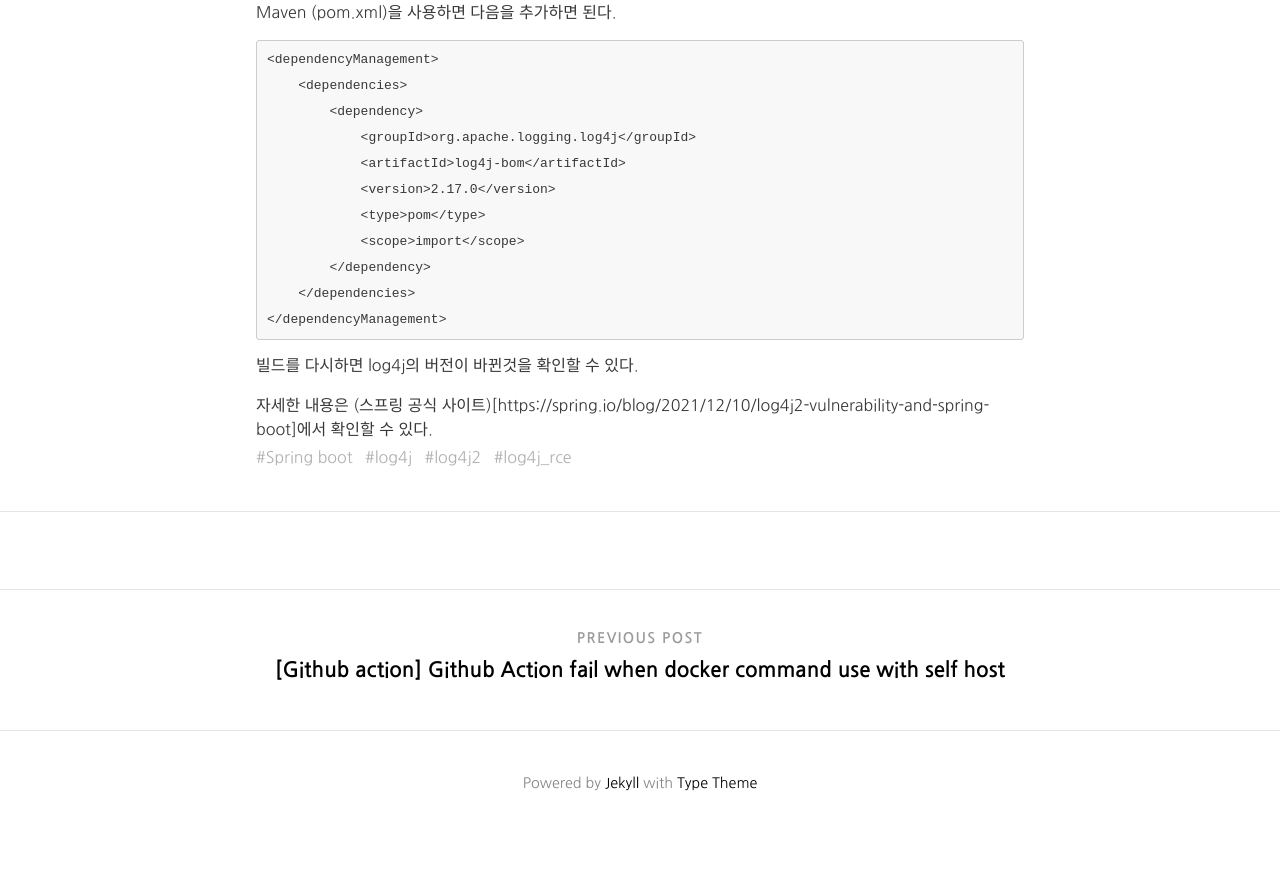
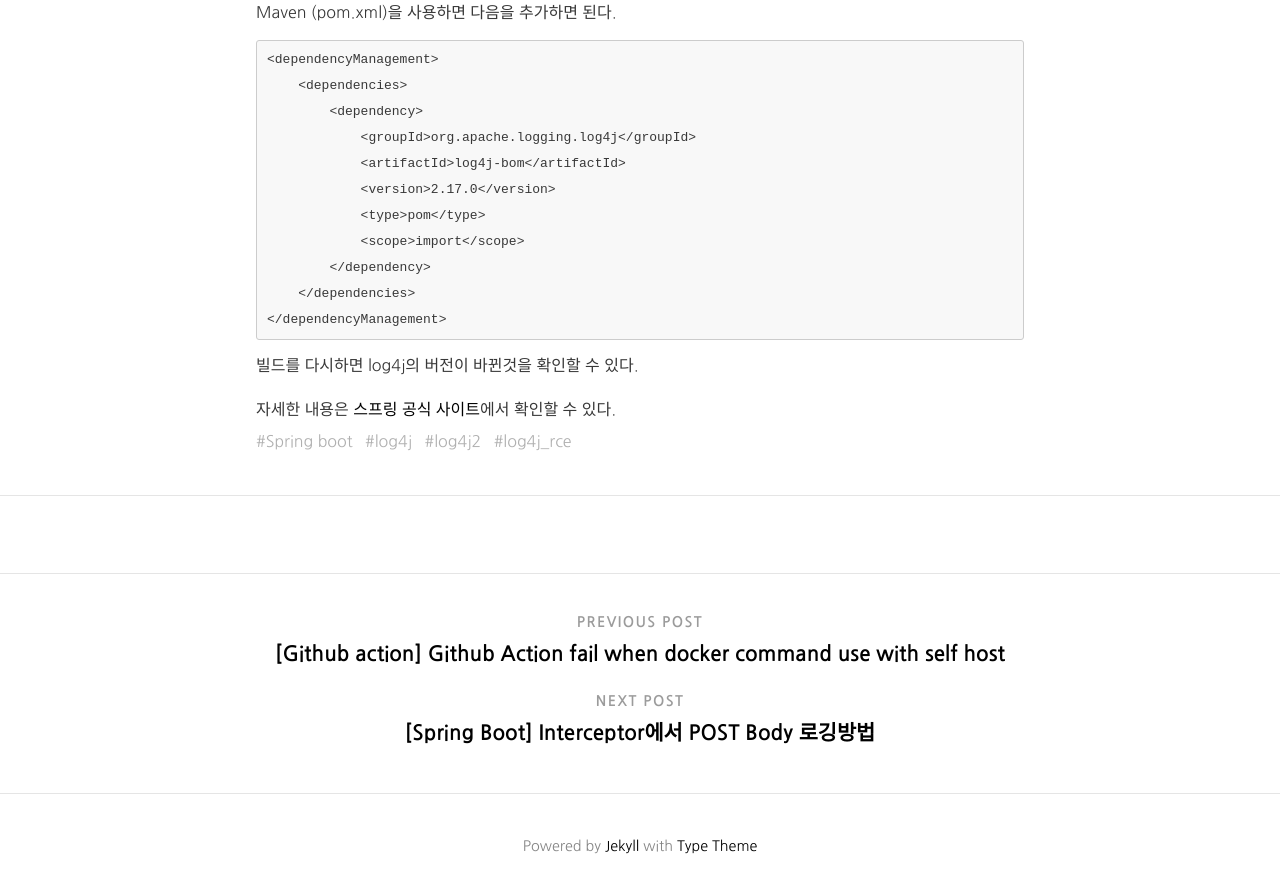
Before and after one commit to SeongJunKang/seongjunkang.github.io, a Jekyll site: the page built from _posts/Java-Spring/2021-12-21-spring_boot_log4j_rce_gradle.markdown, in a window 1280 px wide and 900 px high, scrolled down 731 px. Shown: the top 893 px of the window. Built offline with Jekyll 4.4.1, drawn with Linux system fonts in a browser that asks for light colours; nearby versions of some CDN libraries; comment, search, counter and statistics services are not loaded; before the commit the page ends 1567 px from its top, so only the background shows below that; part of the change alters nothing that is shown.

Commit message:
post: spring boot post json data logging in interceptor

````diff
--- a/_posts/Java-Spring/2021-12-21-spring_boot_log4j_rce_gradle.markdown
+++ b/_posts/Java-Spring/2021-12-21-spring_boot_log4j_rce_gradle.markdown
@@ -45,4 +45,4 @@ Maven (pom.xml)을 사용하면 다음을 추가하면 된다.
 
 빌드를 다시하면 log4j의 버전이 바뀐것을 확인할 수 있다.
 
-자세한 내용은 (스프링 공식 사이트)[https://spring.io/blog/2021/12/10/log4j2-vulnerability-and-spring-boot]에서 확인할 수 있다.
+자세한 내용은 [스프링 공식 사이트](https://spring.io/blog/2021/12/10/log4j2-vulnerability-and-spring-boot)에서 확인할 수 있다.
--- /dev/null
+++ b/_posts/Java-Spring/2022-07-19-spring_boot_post_json_interceptor.markdown
@@ -0,0 +1,151 @@
+---
+layout: post
+title: "[Spring Boot] Interceptor에서 POST Body 로깅방법"
+date: 2022-07-19
+categories: [Java/Spring]
+author : "Junny"
+tags : [Spring boot, interceptor, post body, json object]
+---
+## 포스팅의 목적
+
+<p>
+이 포스팅의 목적은 Get방식이 아닌 Post, Put 등 데이터를 request body로 전달했을 때, interceptor를 통한 로깅이 목적이다.<br>
+우선 일반적으로 interceptor에서는 request body 데이터를 읽을 수 없다.
+</p>
+
+<p>
+filter를 통해 request의 데이터를 읽을 수 있는 객체로 변환해서 보내줘야한다.
+이것을 wrapping한다고 해서 wrapper class라고 한다.
+</p>
+<br>
+## Spring MVC life cycle의 이해
+
+<br>
+<img src="https://justforchangesake.files.wordpress.com/2014/05/spring-request-lifecycle.jpg">
+<br>이미지 출처 : https://justforchangesake.wordpress.com/2014/05/07/spring-mvc-request-life-cycle
+
+<p>
+위 그림은 Spring MVC life cycle의 그림이다. 일반적인 순서는 다음과 같다<br>
+요청 -> 필터 -> 디스패처 서블릿 -> 인터셉터 -> AOP -> 컨트롤러 -> AOP -> 인터셉터 -> 디스패처 서블릿 -> 필터 -> 반환
+</p>
+
+<p>
+그림에서 나타나듯이 Filter를 거쳐 DispatcherServlet을 지나서 HandlerInterceptor를 지나기 때문에
+request를 wrapping 해주기 위해서는 filter를 거쳐 사용하는 수 밖에 없다.
+즉, 필터에서 request를 래핑클래스로 감싸주고 이것을 인터셉터에서 사용해야한다.
+</p>
+<br>
+## Servlet Wrapper Class
+<p>
+래핑클래스를 직접 작성해도 되지만, 스프링에서 사용하라고 구현해둔 클래스들을 사용하면 간편하다.<br>
+org.springframework.web.util 패키지의 ContentCachingRequestWrapper, ContentCachingResponseWrapper 클래스들이다.
+</p>
+<br>
+```
+// CustomServletWrappingFilter class
+
+@Component("customServeltWrappingFilter")
+public class CustomServletWrappingFilter extends OncePerRequestFilter {
+
+    @Override
+    protected void doFilterInternal(HttpServletRequest request, HttpServletResponse response, FilterChain filterChain)
+            throws ServletException, IOException {
+        ContentCachingRequestWrapper wrappingRequest = new ContentCachingRequestWrapper(request);
+        ContentCachingResponseWrapper wrappingResponse = new ContentCachingResponseWrapper(response);
+        filterChain.doFilter(wrappingRequest, wrappingResponse);
+        wrappingResponse.copyBodyToResponse();
+    }
+
+}
+```
+<br>
+<p>
+ wrappingResponse.copyBodyToResponse(); 를 반드시 해줘야한다. 톰캣에서 response를 한 번 출력하면 데이터가 사라진다.
+ 그렇기 때문에 response를 복사하면 클라이언트에 도달하는 response가 빈값으로 가게된다. 이를 막기 위해서 마지막줄에 있는 함수를 반드시 호출해줘야한다.
+</p>
+<br>
+
+## Interceptor 클래스
+<p>
+인터셉터 클래스에서는 request, response를 래핑클래스로 변환한다. 변환된 클래스로 데이터를 가져올 수 있다.
+</p>
+<br>
+```
+@Log4j2
+@Component("dataCheckInterceptor")
+public class DataCheckInterceptor implements HandlerInterceptor {
+
+    @Autowired
+    private ObjectMapper objectMapper;
+
+    @Override
+    public void afterCompletion(HttpServletRequest request, HttpServletResponse response, Object handler, Exception ex) throws Exception {
+
+        final ContentCachingRequestWrapper cachingRequest = (ContentCachingRequestWrapper) request;
+        final ContentCachingResponseWrapper cachingResponse = (ContentCachingResponseWrapper) response;
+
+        if (cachingRequest.getContentType() != null && cachingRequest.getContentType().contains("application/json")) {
+            if (cachingRequest.getContentAsByteArray() != null && cachingRequest.getContentAsByteArray().length != 0){
+                log.info("request body : {}", objectMapper.readTree(cachingRequest.getContentAsByteArray()));
+            }
+        }
+        if (cachingResponse.getContentType() != null && cachingResponse.getContentType().contains("application/json")) {
+            if (cachingResponse.getContentAsByteArray() != null && cachingResponse.getContentAsByteArray().length != 0) {
+                log.info("response Body : {}", objectMapper.readTree(cachingResponse.getContentAsByteArray()))
+            }
+        }
+    }
+}
+```
+
+<br>
+<p>
+필터를 등록하기 위해서 WebMvcConfigurer를 상속받은 config 클래스에 등록한다.
+마찬가지로, 인터셉터도 같이 적용한다.<br>
+이 방법 외에도 @WebFilter등 어노테이션을 통해 등록하는 방법도 있으나, 필자는 이 방법을 사용했다.
+</p>
+<br>
+```
+
+@Configuration
+public class WebConfig implements WebMvcConfigurer {
+
+    @Resource(name = "dataCheckInterceptor")
+    private HandlerInterceptor DataCheckInterceptor;
+
+    @Resource(name = "customServletWrappingFilter")
+    private CustomServletWrappingFilter customServeltWrappingFilter;
+
+    @Override
+    public void addInterceptors(InterceptorRegistry registry) {
+        String[] STATIC_RESOURCES
+                = new String[] {"/js/**", "/css/**", "/images/**"};
+
+        registry.addInterceptor(userLogInterceptor)
+                .addPathPatterns("/**")						// 인터셉터를 적용할 Path 패턴
+                .excludePathPatterns(STATIC_RESOURCES);	// 인터셉터에서 제외할 Path 패턴
+    }
+
+    @Bean
+    public FilterRegistrationBean filterBean() {
+        FilterRegistrationBean registrationBean = new FilterRegistrationBean(customServeltWrappingFilter);
+        registrationBean.setOrder(Integer.MAX_VALUE);			// 필터의 적용 순서
+        registrationBean.addUrlPatterns("/*"); 						// 필터 적용 URI 패턴
+        return registrationBean;
+    }
+}
+
+```
+
+<br>
+<p>
+spring security를 적용한 상태라면, 필터의 적용 순서를 최후로 변경해야한다.<br>
+SecurityContextHolderAwareRequestFilter가 ContentCachingRequestWrapper로 래핑된 데이터를 마지막에 래핑하기 때문에<br>
+인터셉터에 넘어간 리퀘스트가 최종적으로는 SecurityContextHolderAwareRequestWrapper로 래핑되게 된다.<br>
+그렇게 되면 인터셉터에서 사용할 때, ClassCastException이 발생하게 된다.
+</p>
+<br><br><br>
+
+참고 사이트<br>
+1) [spring - request, response logging](https://leeyongjin.tistory.com/entry/request-response-logging)<br>
+2) [Spring 프로젝트 Interceptor로 request, response body json 값](https://hirlawldo.tistory.com/44)<br>
````
